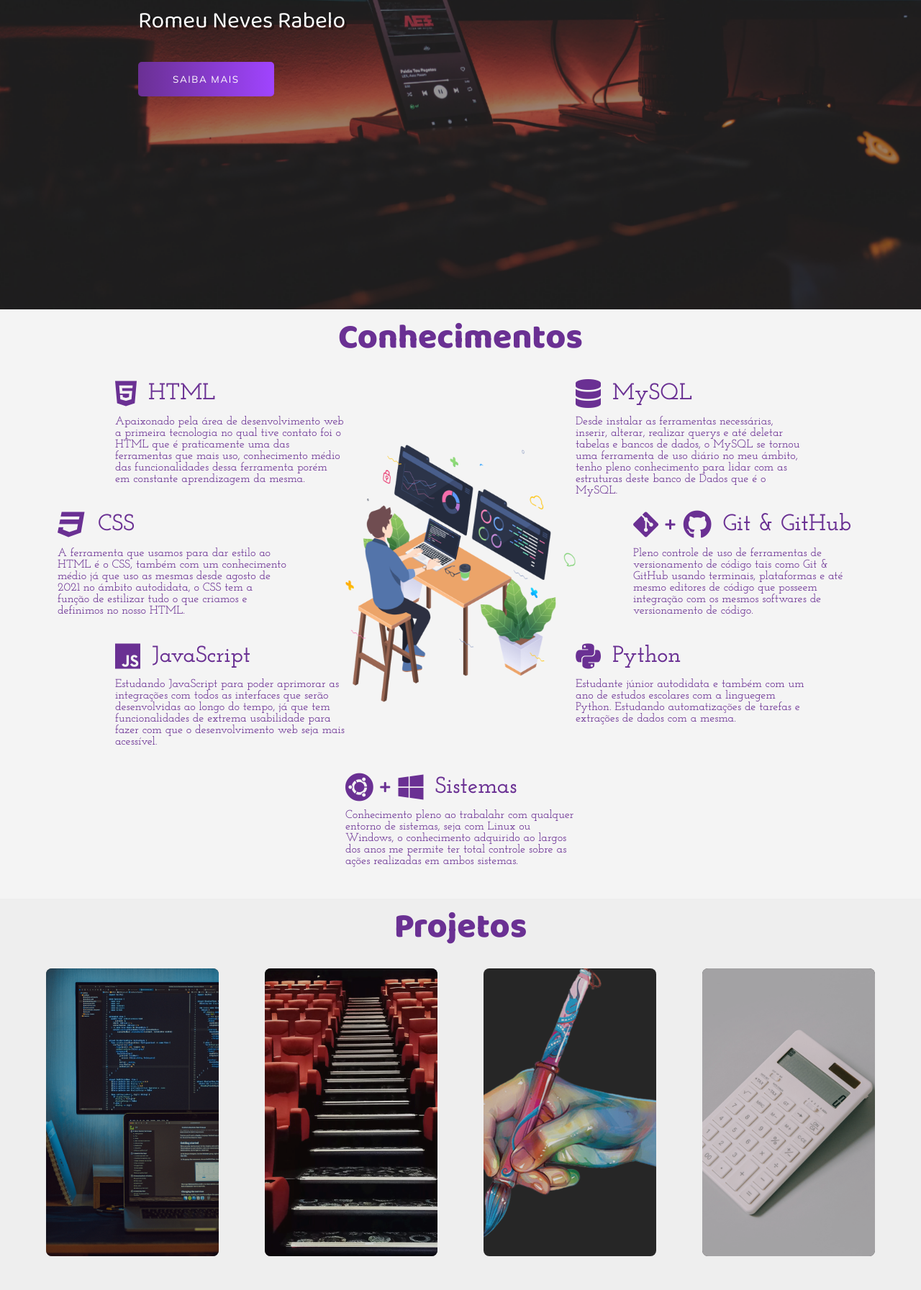
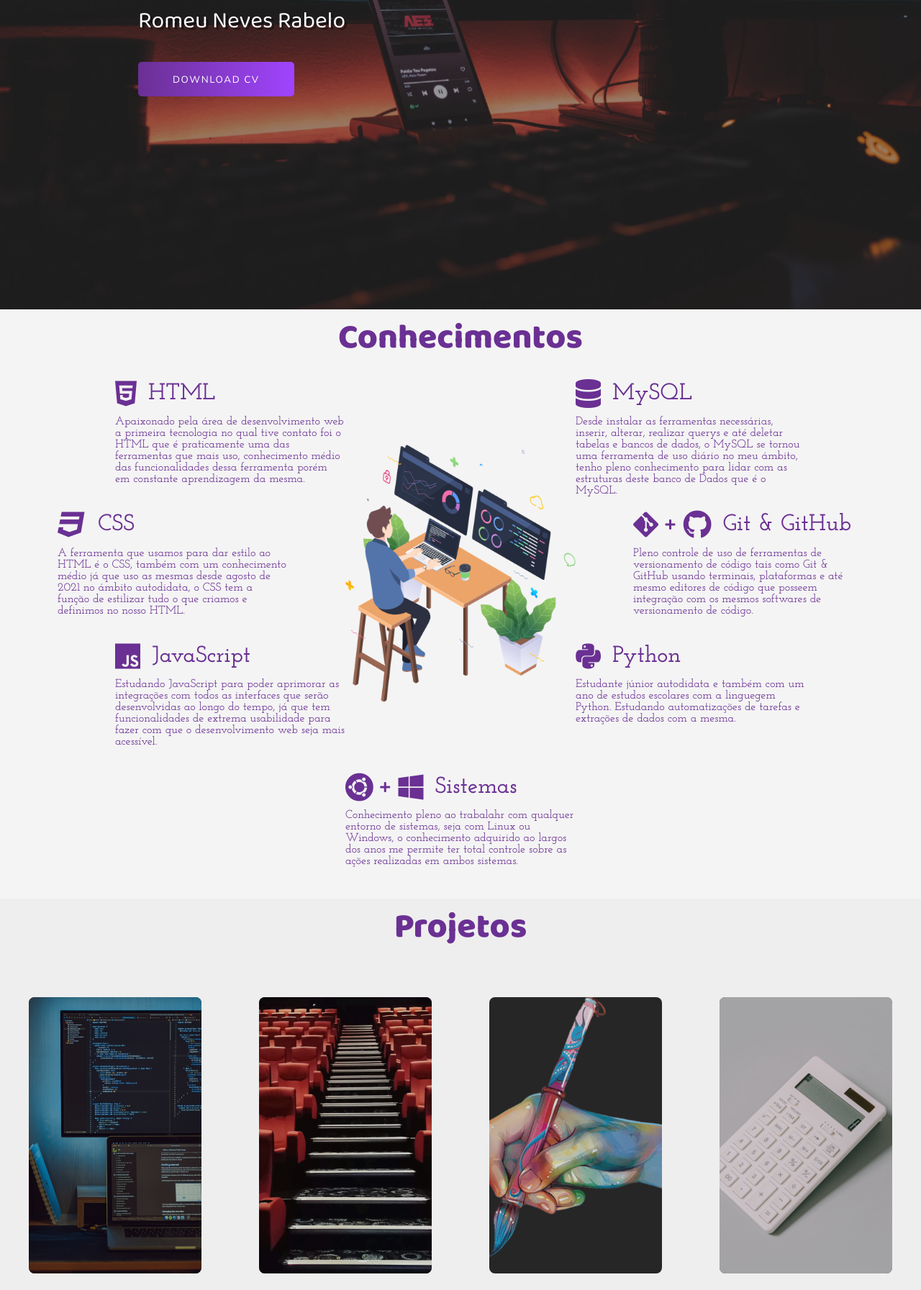
Before and after one commit to rnevesphp/portfolio_, a PHP site: page / in a window 1280 px wide. Shown: the part 370-2163 px from the top of the page at 72% size. Run offline with PHP 8.4, Linux system fonts and the light colour scheme.

Commit message:
:wrench:

```diff
--- a/index.html
+++ b/index.html
@@ -11,7 +11,7 @@
    <link rel="icon" type="image/png" sizes="32x32" href="/assets/favicon-32x32.png">
    <link rel="icon" type="image/png" sizes="16x16" href="/assets/favicon-16x16.png">
    <link rel="manifest" href="/site.webmanifest">
-   <title>WEB PORTFÓLIO</title>
+   <title>MEU PORTFÓLIO</title>
 </head>
 
 <body>
@@ -30,7 +30,7 @@
          <div class="banner">
             <h1>Técnico de Telecomunicações <br> & Desenvolvedor Front-End em formação</h1>
             <p>Romeu Neves Rabelo</p>
-            <button>Saiba mais</button>
+            <a href="/assets/CV_ES_ROMEU_v3.pdf" download="CV_ROMEU_NEVES_ES"><button>Download CV</button></a>
          </div>
       </header>
 
@@ -168,7 +168,9 @@
                   <h2>Site Web</h2>
                   <h3>HTML, CSS & JavaScript</h3>
                   <p>Criação de um Portfólio web. </p>
-                  <button class="btn">Saiba Mais</button>
+                  <a href="https://github.com/rnevesphp/portfolio_" target="_blank">
+                     <button class="btn">Saiba Mais</button>
+                  </a>
                </div>
             </div>
             <div class="card">
@@ -179,7 +181,10 @@
                   <h2>Cinema Web</h2>
                   <h3>Javascript</h3>
                   <p>Uma web totalmente construída Orientada à Objetos com Javascript.</p>
-                  <button class="btn">Saiba Mais</button>
+                  <a href="https://github.com/rnevesphp/Cinema" target="_blank">
+                     <button class="btn">Saiba Mais</button>
+                  </a>
+
                </div>
             </div>
             <div class="card">
--- a/style.css
+++ b/style.css
@@ -416,18 +416,24 @@ i.fa-github::before {
    grid-row: 2/ 5 ;
 }
 
+.sessao-projetos {
+   height: 100vh;
+}
 
 .projetos {
    display: flex;
-   justify-content: space-evenly;
+   justify-content: space-around;
    background-color: #eee;
+   height: 100%;
+
 }
 
 .card {
    width: 15rem;
-   height: 25rem;
+   height: 24rem;
    position: relative;
-   margin-bottom: 3rem;
+   margin-top: 2.5rem;
+   margin-bottom: 2.5rem;
 }
 
 .card-img-wrapper {
```
Also changed, not shown: 1 other file.
